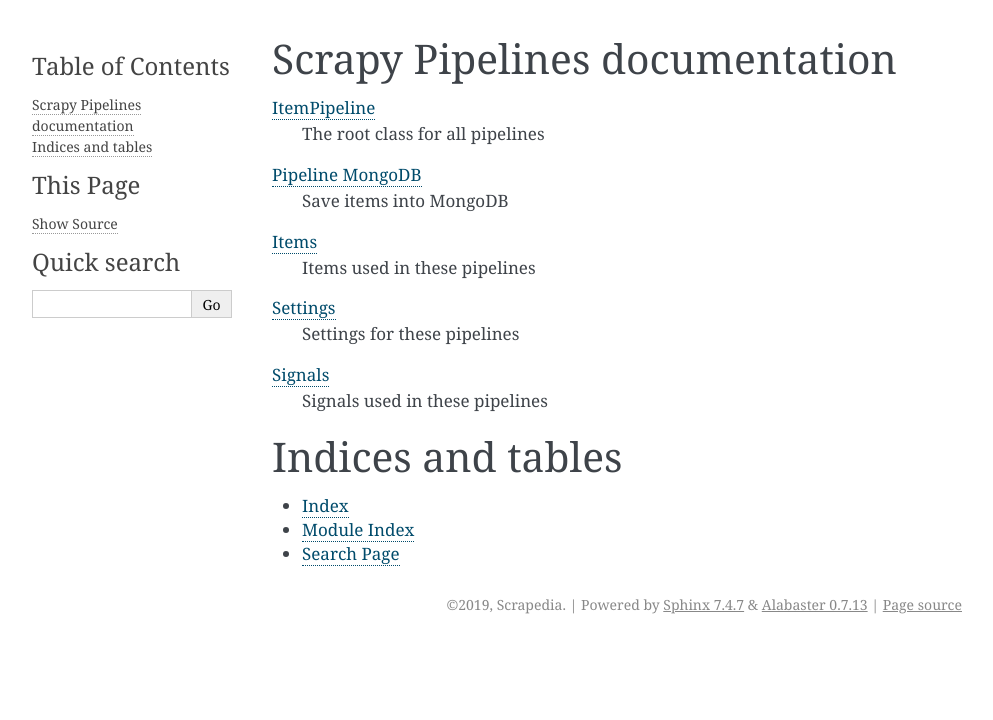
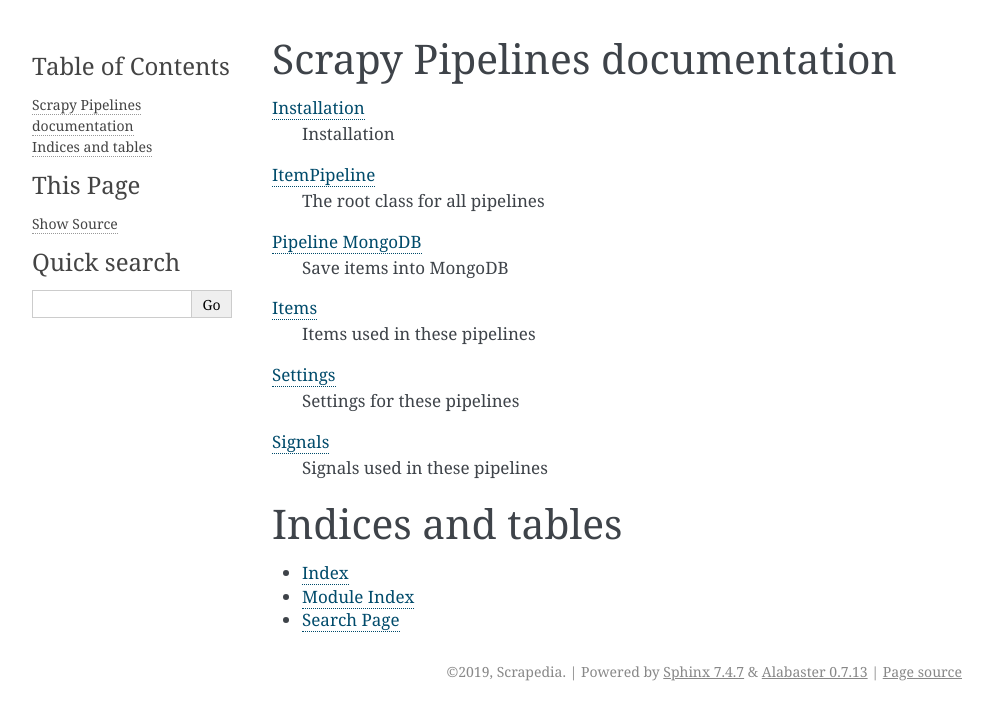
Before and after one commit to scrapedia/scrapy-pipelines, a Sphinx documentation site: the page built from docs/source/index.rst, in a window 1280 px wide. Shown: the top 720 px of the page, without its empty margins (148-1141 px from the left). Built offline with Sphinx 7.4.7, drawn with Linux system fonts in a browser that asks for light colours.

Commit message:
Add an installation page in documents

```diff
--- a/docs/source/index.rst
+++ b/docs/source/index.rst
@@ -8,12 +8,16 @@
    :maxdepth: 2
    :caption: Contents:
 
+   intro/installation
    pipelines/ItemPipeline
    pipelines/MongoDB
 
    items
    settings
    signals
+
+:doc:`intro/installation`
+    Installation
 
 :doc:`pipelines/ItemPipeline`
     The root class for all pipelines
--- /dev/null
+++ b/docs/source/intro/installation.rst
@@ -0,0 +1,5 @@
+.. _intro-installation:
+
+============
+Installation
+============
```
